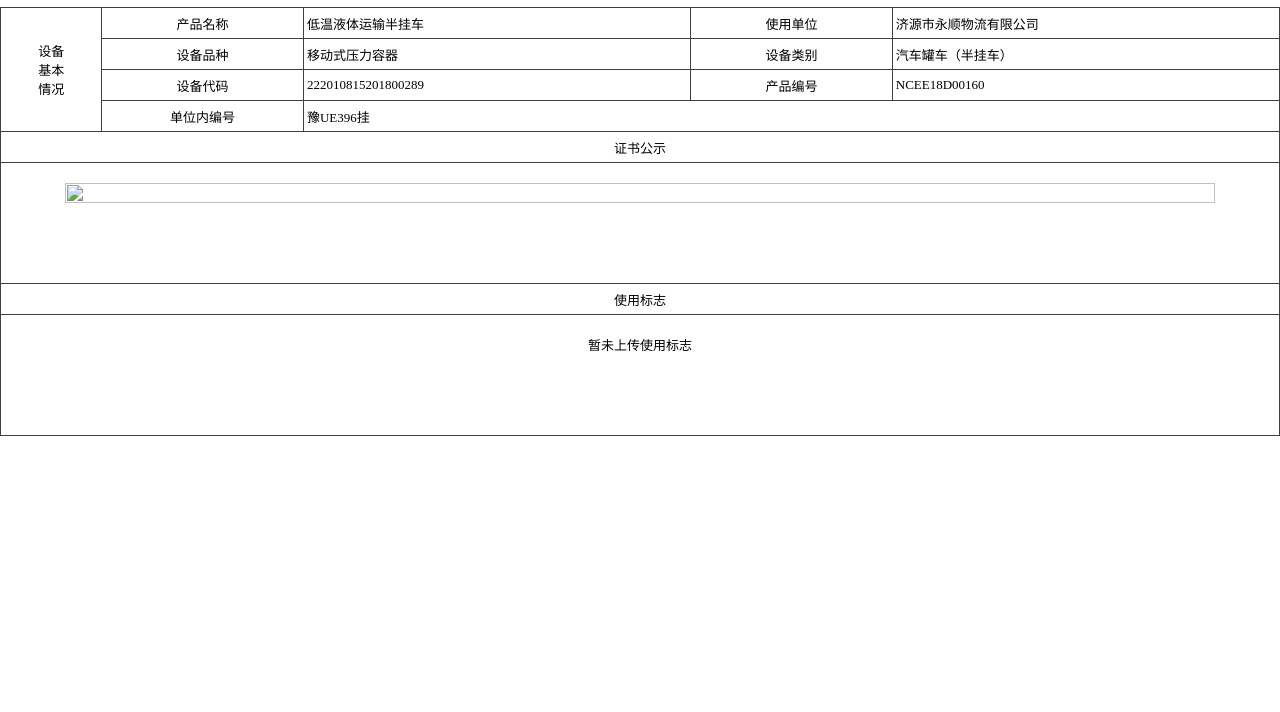
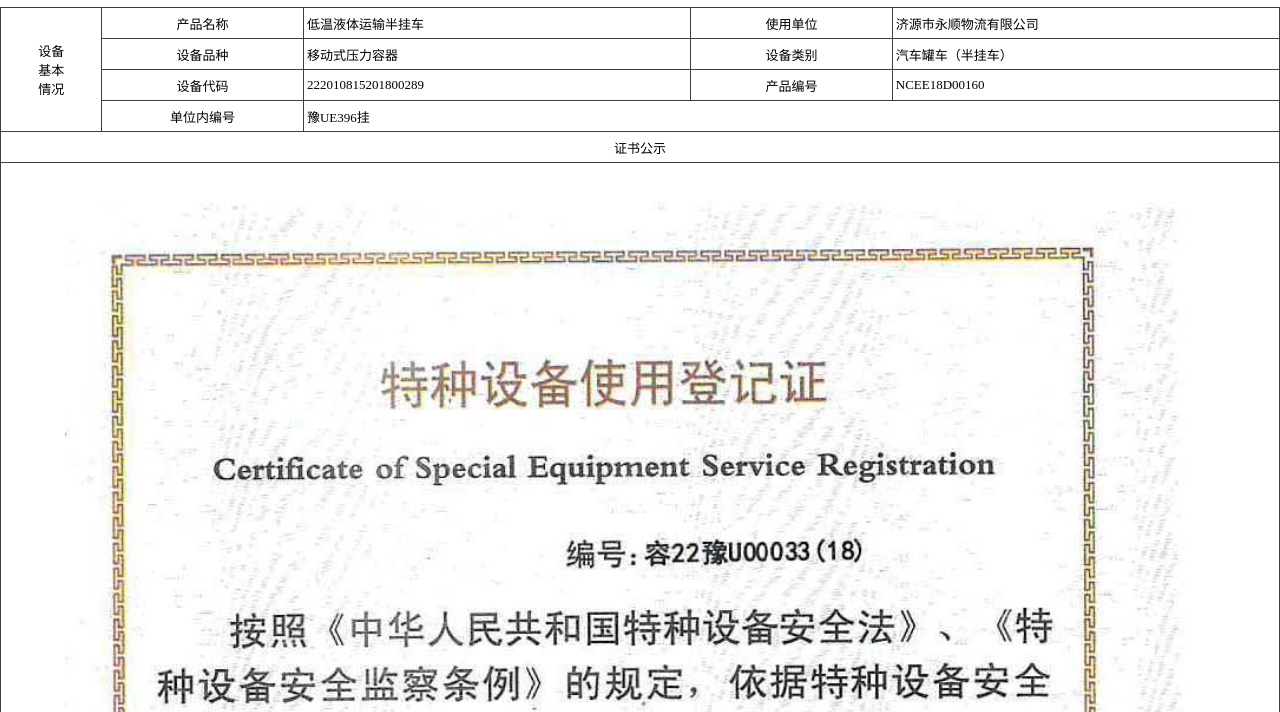
Before and after one commit to franktianyirenjian/56110.github.io, a plain HTML site: page index.html in a window 1280 px wide. Shown: the part 88-800 px from the top of the page. Drawn offline with nearby package versions, Linux system fonts and the light colour scheme.

Commit message:
Update index.html

```diff
--- a/index.html
+++ b/index.html
@@ -52,7 +52,7 @@
     <tr>
         <td colspan="5" class="TdTxt" style="width:100%;">
             <div style="width:90%; min-height:100px; height:auto; margin:0px auto; margin-top:20px;">
-                <img src="images\photo.png" style="width:100%; margin-bottom:20px;" />
+                <img src="images\photo.jpg" style="width:100%; margin-bottom:20px;" />
             </div>
         </td>
     </tr>
```
